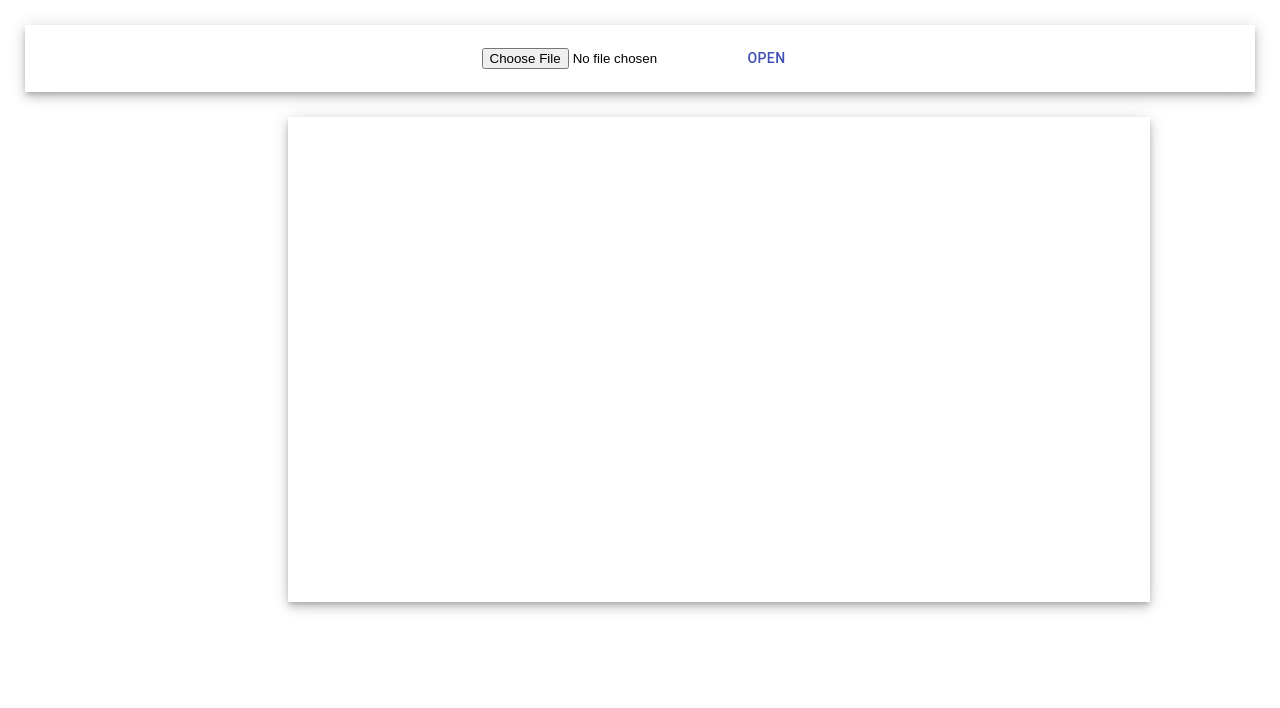
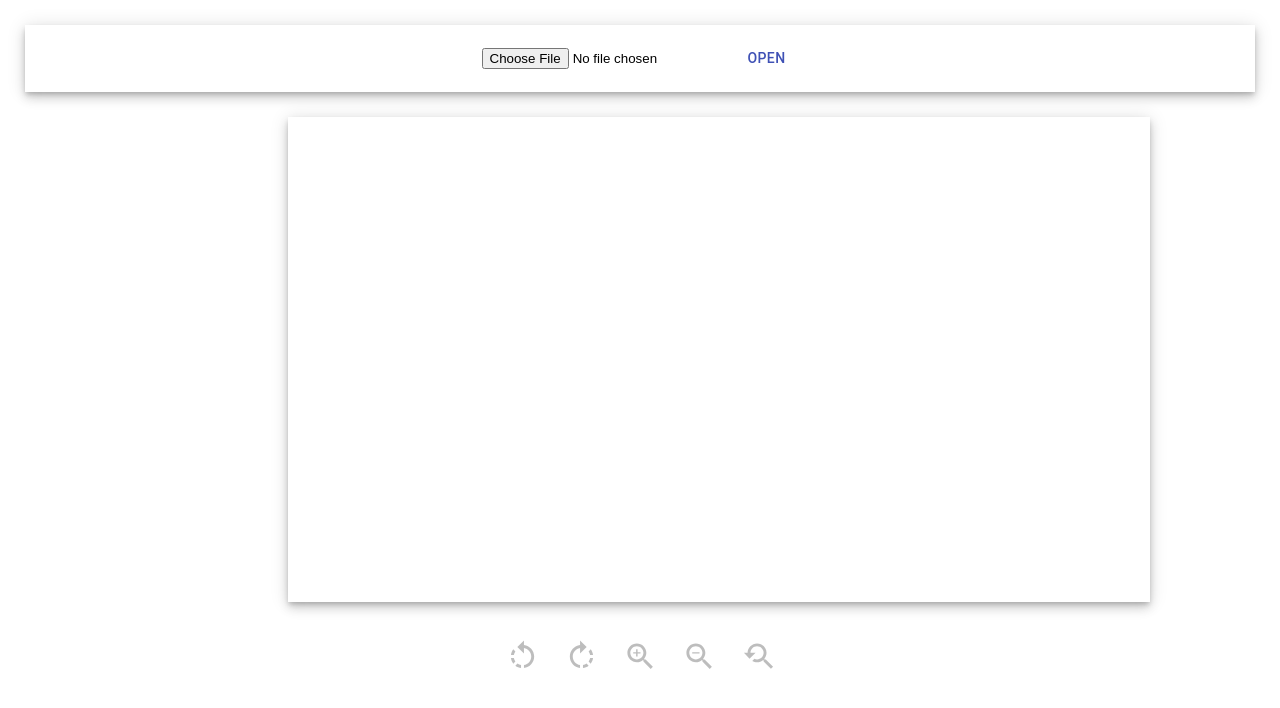
Before and after one commit to aragon12/softs_task1, a React (Create React App) app: page / in a window 1280 px wide. Shown: the top 708 px of the page. Built offline with nearby package versions, Linux system fonts and the light colour scheme; the HTML template or start-up script is replaced by a standard one.

Commit message:
zoomapp: show disabled controls on start

```diff
--- a/src/App.js
+++ b/src/App.js
@@ -14,14 +14,16 @@ function App() {
   const [imgSrcW, setImgsrcW] = useState();
   const [showImg, setShowImg] = useState(false);
   const [imgRotation, setImgRotation] = useState(0);
+  const [showControls, setShowControls] = useState(false);
 
   const fixH = 480;
   const toolTipDelay = 700;
 
 const uploadHandler = (e) => {
  if(!e.target.files.length){
+   setShowControls(false);
+   setShowImg(false);
    setImgsrc(undefined);
-   setShowImg(false);
     return;
   }
   const file = e.target.files[0];
@@ -46,9 +48,11 @@ const openHandler = (e) => {
   }
   setImgRotation(0);
   setShowImg(true);
+  setShowControls(true);
 }
 
 const closeHandler = (e) => {
+  setShowControls(false);
   setShowImg(false);
 }
 
@@ -77,33 +81,33 @@ const rotateHandler = (angle) => (e) => {
                   {showImg && <img alt="" style={{transform: `rotate(${imgRotation}deg)`}} src={imgSrc} height={imgSrcH} width={imgSrcW} />}
                 </div>
               </div>
-              {showImg && <div className="control_cont" >
+              <div className="control_cont" >
               <Tooltip title="Rotate Left" enterDelay={toolTipDelay}>
-                  <IconButton color="primary" onClick={rotateHandler(-90)}>
+                  <IconButton color="primary" onClick={rotateHandler(-90)} disabled={!showControls}>
                     <RotateLeftIcon fontSize="large" />
                   </IconButton>
                 </Tooltip>
               <Tooltip title="Rotate Right" enterDelay={toolTipDelay}>
-                  <IconButton color="primary" onClick={rotateHandler(90)}>
+                  <IconButton color="primary" onClick={rotateHandler(90)} disabled={!showControls}>
                     <RotateRightIcon fontSize="large" />
                   </IconButton>
                 </Tooltip>
                 <Tooltip title="Zoom in" enterDelay={toolTipDelay}>
-                  <IconButton color="primary" onClick={zoomHandler(50)}>
+                  <IconButton color="primary" onClick={zoomHandler(50)} disabled={!showControls}>
                     <ZoomInIcon fontSize="large" />
                   </IconButton>
                 </Tooltip>
                 <Tooltip title="Zoom out" enterDelay={toolTipDelay}>
-                  <IconButton color="primary" onClick={zoomHandler(-50)}>
+                  <IconButton color="primary" onClick={zoomHandler(-50)} disabled={!showControls}>
                     <ZoomOutIcon fontSize="large" />
                   </IconButton>
                 </Tooltip>
                 <Tooltip title="Restore" enterDelay={toolTipDelay}>
-                  <IconButton color="primary" onClick={zoomHandler(fixH - imgSrcH)}>
+                  <IconButton color="primary" onClick={zoomHandler(fixH - imgSrcH)} disabled={!showControls}>
                     <YoutubeSearchedForIcon fontSize="large" />
                   </IconButton>
                 </Tooltip>
-              </div>}
+              </div>
           </div>
   );
 }
```
